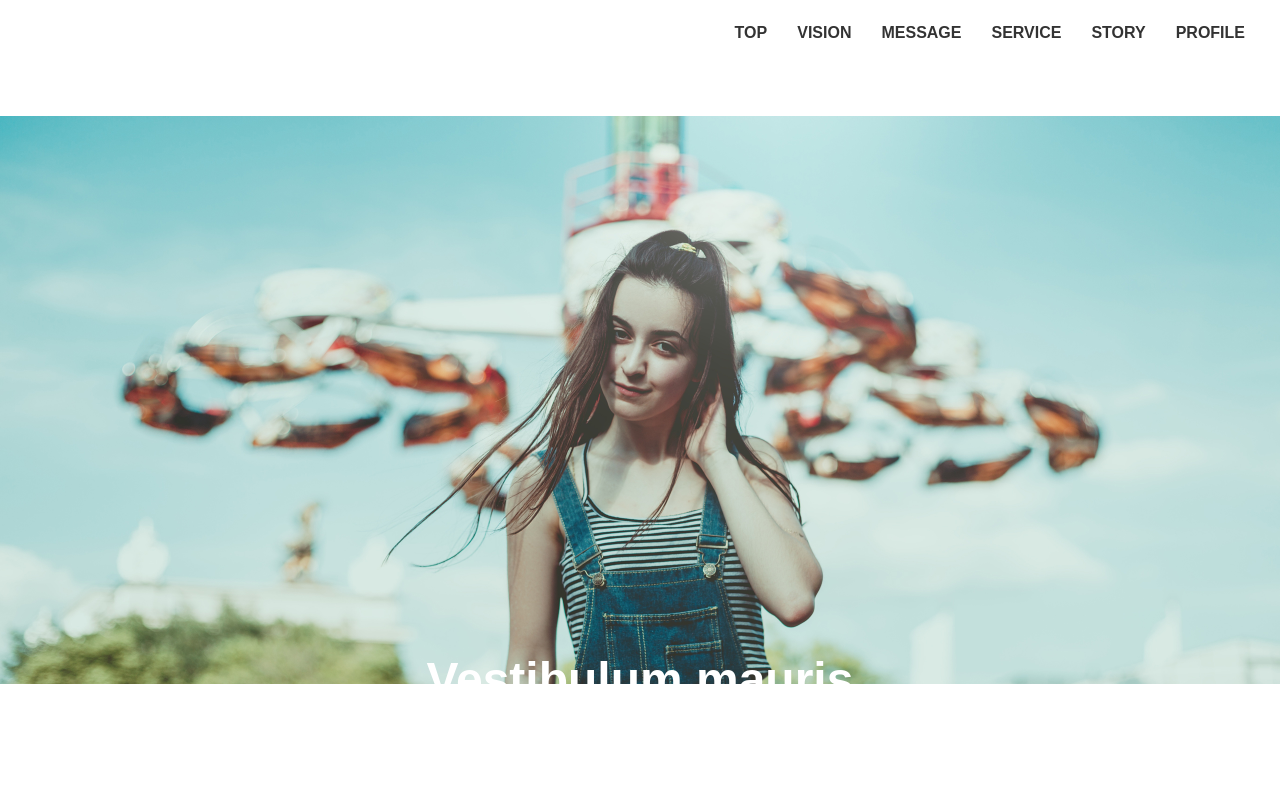
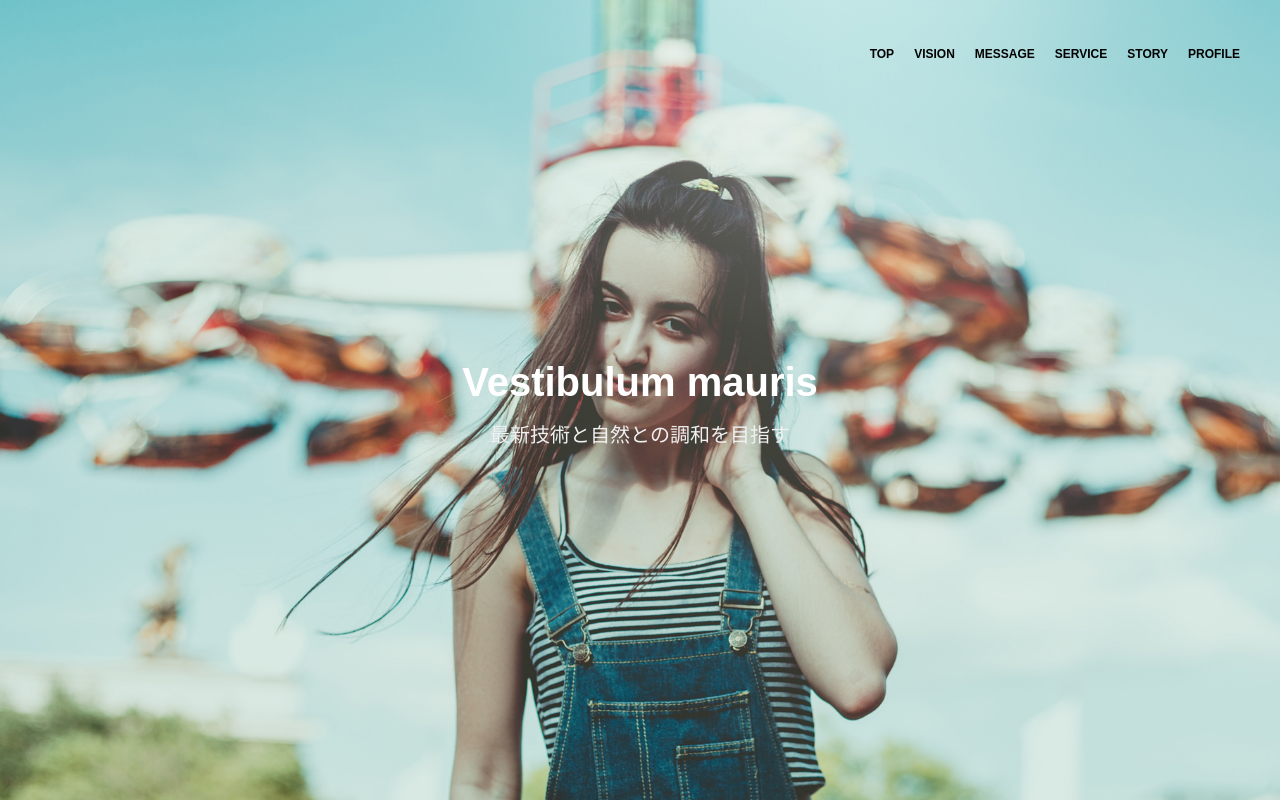
Before and after one commit to muaz64/JB-Connect-Ltd-Demo-Project, a plain HTML site: page index.html in a window 1280 px wide. Shown: the top 802 px of the page. Drawn offline with Linux system fonts and the light colour scheme; a web font is replaced by a local one.

Commit message:
hero section 1

```diff
--- a/index.html
+++ b/index.html
@@ -5,23 +5,25 @@
     <meta name="viewport" content="width=device-width, initial-scale=1.0">
     <title>JB Connect Ltd Demo Projrct</title>
     <link rel="stylesheet" href="style.css">
+    <link rel="stylesheet" href="https://fonts.googleapis.com/css?family=Sofia">
 </head>
 <body>
-    <!-- Hero Section -->
-     <header class="hero">
   <nav class="navbar">
     <ul>
         <li><a href="#top">TOP</a></li>
         <li><a href="#vision">VISION</a></li>
         <li><a href="#">MESSAGE</a></li>
-                <li><a href="#">SERVICE</a></li>
+        <li><a href="#service">SERVICE</a></li>
         <li><a href="#">STORY</a></li>
         <li><a href="#">PROFILE</a></li>
     </ul>
 </nav>
+    <!-- Hero Section -->
+     <header >
+      <div class="hero"></div>
         <div class="hero-text">
             <h1>Vestibulum mauris</h1>
-            <p>自然と自由との共存を目指して</p>
+            <p>最新技術と自然との調和を目指す</p>
         </div>
      </header>
 
--- a/style.css
+++ b/style.css
@@ -3,46 +3,66 @@
     padding: 0;
     box-sizing: border-box;
   }
-  body {
+  body, html {
     font-family: 'Arial', sans-serif;
     line-height: 1.6;
     color: #333;
+    height: 100%;
   }
-  header.hero{
+  .hero{
     position: relative;
-    background: url('mainImg.jpg') no-repeat center;
-    background-size: contain;
-    width: 100%;
+    background: url('mainImg.jpg') center no-repeat;
+    background-size: cover;
     height: 100vh;
-    display: flex;
-    flex-direction: column;
-    justify-content: space-between;
+    justify-content: center;
+    align-items: center;
+    padding: 50px;
+    z-index: -1;
   }
 
-  .navbar ul {
-    display: flex;
-    list-style: none;
-    justify-content: flex-end;
-    padding: 20px;
-    background: rgba(255, 255, 255, 0.39);
+  nav {
+    position: absolute;
+    top: 40px;
+    right: 40px;
   }
 
-  .navbar li a{
-    padding: 0 15px;
+  nav ul {
+    display: flex;
+    gap: 20px;
+    list-style: none;
+  }
+
+  nav a {
     text-decoration: none;
-    color: #333;
+    color: #000000;
     font-weight: bold;
+    font-size: 12px;
+    transition: color 0.3s;
   }
+
+  nav a:hover {
+    color: #ccc;
+  }
+
   .hero-text {
+    position: absolute;
+    top: 50%;
+    left: 50%;
+    transform: translate(-50%, -50%);
     text-align: center;
+  }
+
+  .hero-text h1 {
+    font-size: 40px;
+    font-weight: bold;
+    font-family: "Sofia", sans-serif;
+    margin-bottom: 5px;
     color: white;
-    padding-bottom: 50px;
   }
-  .hero-text h1{
-    font-size: 3em;
-  }
-  .hero-text p{
-    font-size: 1.2em;
+
+  .hero-text p {
+    font-size: 20px;
+    color: #f0f0f0;
   }
 
   /* vision */
```
Lines whose indentation alone changed are shown as unchanged.
